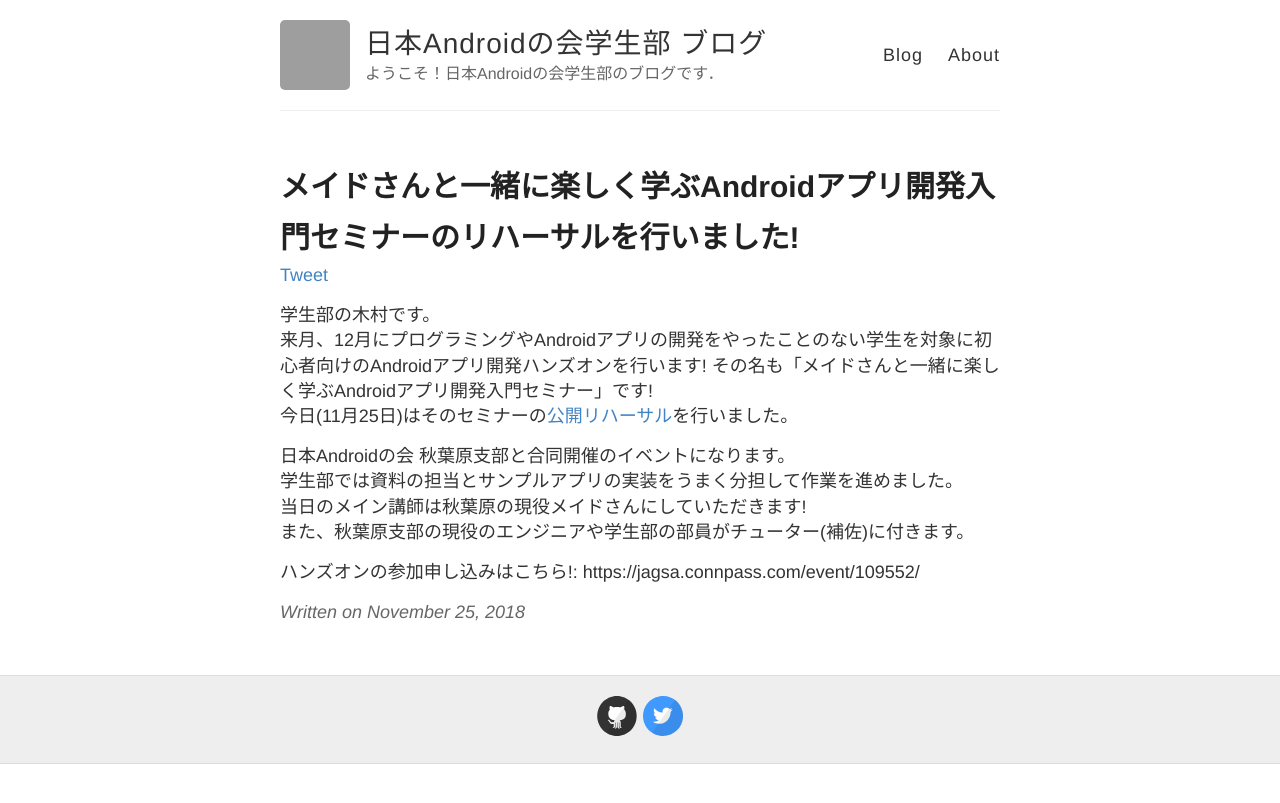
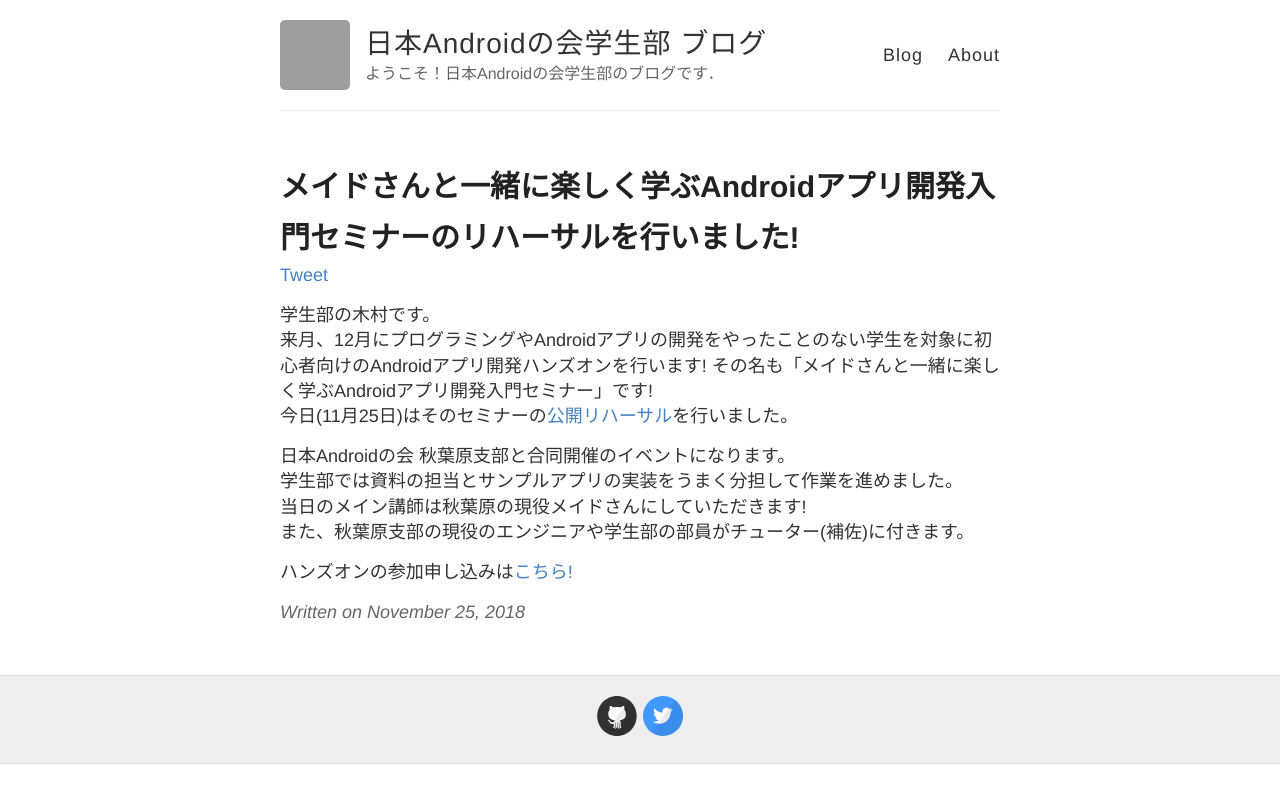
Before and after one commit to jagsc/blog, a Jekyll site: the page built from _posts/2018-11-25-meido-android-rehearsal.md, in a window 1280 px wide. Shown: the top 803 px of the page. Built offline with Jekyll 4.4.1, drawn with Linux system fonts in a browser that asks for light colours; comment, search, counter and statistics services are not loaded; grey boxes are pictures that could not be loaded.

Commit message:
fix event link

```diff
--- a/_posts/2018-11-25-meido-android-rehearsal.md
+++ b/_posts/2018-11-25-meido-android-rehearsal.md
@@ -18,4 +18,4 @@
 当日のメイン講師は秋葉原の現役メイドさんにしていただきます!
 また、秋葉原支部の現役のエンジニアや学生部の部員がチューター(補佐)に付きます。
 
-ハンズオンの参加申し込みはこちら!: https://jagsa.connpass.com/event/109552/
+ハンズオンの参加申し込みは[こちら!](https://jagsa.connpass.com/event/109552/)
```
